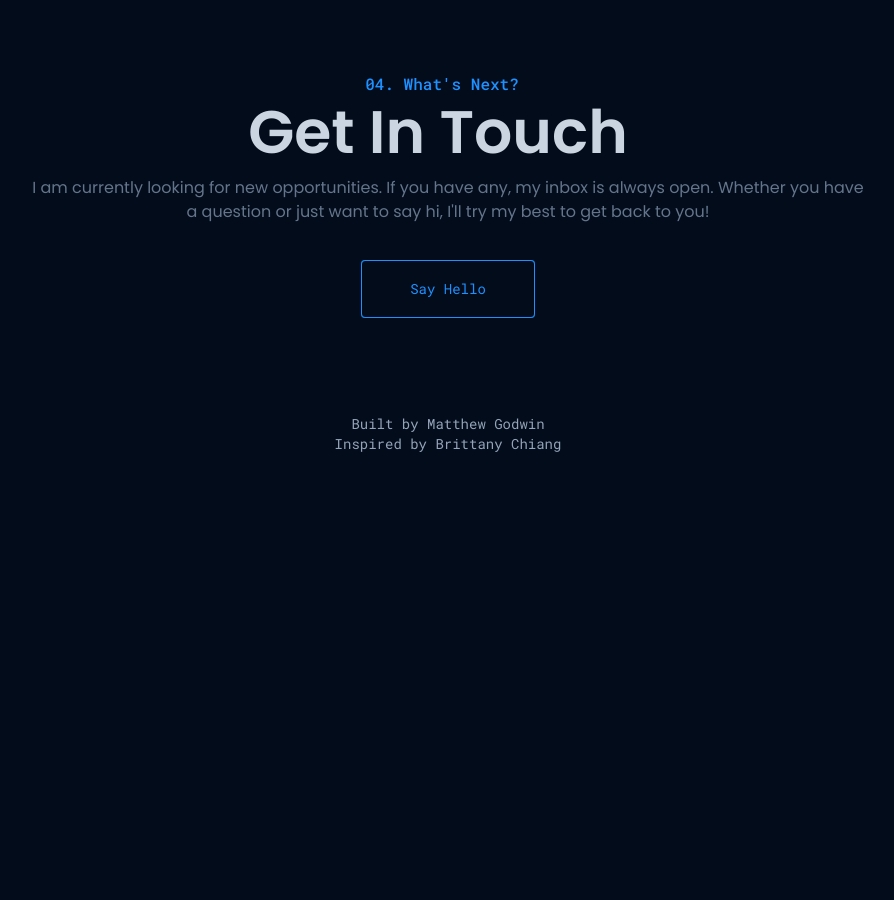
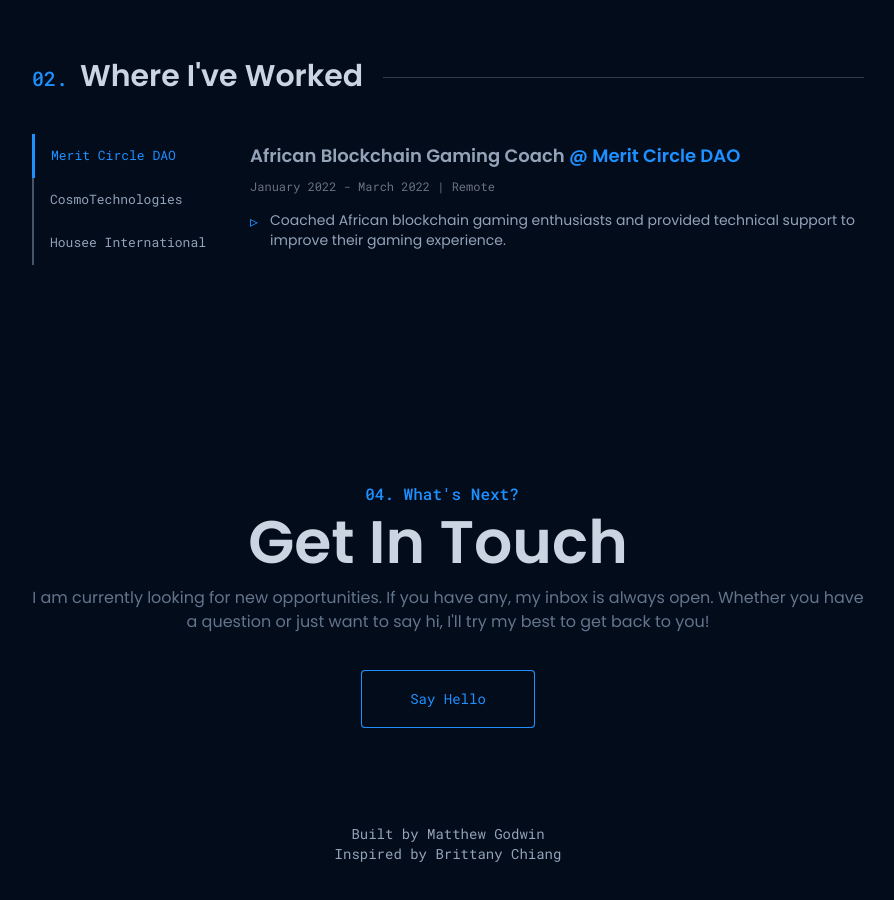
Before and after one commit to godwinmat/my-portfolio, a Next.js app: page / in a window 1280 px wide. Shown: the part 1620-2520 px from the top of the page, without its empty margins (192-1086 px from the left). Before the commit the page ends 2154 px from the top, so only its background shows below. Built offline with nearby package versions, Linux system fonts and the light colour scheme.

Commit message:
worked on the experience section

```diff
--- a/app/components/AboutMe.js
+++ b/app/components/AboutMe.js
@@ -27,7 +27,7 @@ const AboutMe = () => {
     ];
 
     return (
-        <div
+        <section
             id="aboutme"
             className="px-10 sm:px-12 md:px-24 lg:px-36 xl:px-56 min-h-screen container flex flex-col justify-center items-center"
         >
@@ -45,7 +45,7 @@ const AboutMe = () => {
                     </span>
                     About Me
                 </h1>
-                <div className="flex-1 md:w-32 md:flex-initial h-[1px] bg-white/20" />
+                <div className="flex-1 md:w-32  h-[1px] bg-white/20" />
             </motion.div>
             <motion.div className="flex flex-col md:flex-row space-y-9 md:space-y-0 md:space-x-9 items-start my-5">
                 <div className="text-slate-400 text-base w-full md:w-[60%] flex-shrink-0">
@@ -138,7 +138,7 @@ const AboutMe = () => {
                     </div>
                 </motion.div>
             </motion.div>
-        </div>
+        </section>
     );
 };
 
--- /dev/null
+++ b/app/components/Experience.js
@@ -0,0 +1,135 @@
+"use client";
+
+import React, { useState } from "react";
+import { motion } from "framer-motion";
+import { useInView } from "react-intersection-observer";
+import { roboto } from "../utils/fonts";
+
+const Experience = () => {
+    const { inView, ref } = useInView({ triggerOnce: true });
+
+    const experiences = [
+        {
+            title: "African Blockchain Gaming Coach",
+            company: "Merit Circle DAO",
+            location: "Remote",
+            date: "January 2022 - March 2022",
+            roles: [
+                "Coached African blockchain gaming enthusiasts and provided technical support to improve their gaming experience.",
+            ],
+        },
+        {
+            title: "React Developer",
+            company: "CosmoTechnologies",
+            location: "Remote",
+            date: "May 2022 - July 2022",
+            roles: [
+                "Developed and maintained high-quality, responsive web applications using React.",
+            ],
+        },
+        {
+            title: "React Native Developer",
+            company: "Housee International",
+            location: "Remote",
+            date: "July 2022 - Dec 2022",
+            roles: [
+                "Worked on the development of a real estate application for property owners and tenants using React Native.",
+            ],
+        },
+    ];
+
+    const [active, setActive] = useState(0);
+    let activeExperience = experiences[active];
+
+    return (
+        <section
+            id="experience"
+            className="px-10 sm:px-12 md:px-24 lg:px-36 xl:px-56 container flex flex-col justify-center items-center my-20"
+        >
+            <motion.div
+                ref={ref}
+                className="w-full flex items-center"
+                initial={{ opacity: 0, y: 20 }}
+                animate={inView ? { opacity: 1, y: 0 } : { opacity: 0, y: 20 }}
+                transition={{ duration: 0.5, delay: 0 * 0.1 }}
+            >
+                <h1 className="text-2xl font-bold text-sub-resp text-slate-300 pr-5">
+                    <span
+                        className={`${roboto.className} text-primary font-medium text-num-resp pr-3`}
+                    >
+                        02.
+                    </span>
+                    Where I've Worked
+                </h1>
+                <div className="flex-1 md:w-32  h-[1px] bg-white/20" />
+            </motion.div>
+            <motion.div className="w-full flex flex-col sm:flex-row space-x-5 text-slate-400 my-10">
+                <div className="overflow-x-scroll sm:overflow-x-visible">
+                    <ul className="flex flex-row sm:flex-col">
+                        {experiences.map((exp, index) => (
+                            <li
+                                key={index}
+                                className={`${
+                                    roboto.className
+                                } flex-1 cursor-pointer hover:bg-slate-900 hover:text-primary  transition-all duration-300 ${
+                                    active === index ? "text-primary" : ""
+                                }
+                                        ${
+                                            active === index
+                                                ? "border-primary"
+                                                : "border-slate-600"
+                                        }
+                                        ${
+                                            active === index
+                                                ? "border-b-[3px] sm:border-l-[3px] sm:border-b-0"
+                                                : "border-b-2 sm:border-l-2 sm:border-b-0"
+                                        }
+                                    `}
+                                onClick={() => setActive(index)}
+                            >
+                                <p className="text-[13px] px-4 py-3 whitespace-nowrap">
+                                    {exp.company}
+                                </p>
+                            </li>
+                        ))}
+                    </ul>
+                </div>
+                <div className="">
+                    <div className="flex flex-col space-y-4">
+                        <div className="p-2">
+                            <h2 className="text-lg font-semibold">
+                                {activeExperience.title}{" "}
+                                <span className="text-primary ">
+                                    @{" "}
+                                    <span className="hover:underline cursor-pointer">
+                                        {activeExperience.company}
+                                    </span>
+                                </span>
+                            </h2>
+                            <p
+                                className={`${roboto.className} text-xs text-gray-500 pb-4 pt-2`}
+                            >
+                                {activeExperience.date} |{" "}
+                                {activeExperience.location}
+                            </p>
+                            <ul className="">
+                                {activeExperience.roles.map((role, index) => (
+                                    <li className="flex mb-3">
+                                        <span className="text-primary pr-3">
+                                            ▹
+                                        </span>
+                                        <p className="text-sm font-normal">
+                                            {role}
+                                        </p>
+                                    </li>
+                                ))}
+                            </ul>
+                        </div>
+                    </div>
+                </div>
+            </motion.div>
+        </section>
+    );
+};
+
+export default Experience;
--- a/app/components/GetInTouch.js
+++ b/app/components/GetInTouch.js
@@ -12,7 +12,7 @@ const GetInTouch = () => {
     const [ref, inView] = useInView();
 
     return (
-        <div
+        <section
             id="contact"
             className="relative px-10 sm:px-12 md:px-24 lg:px-36 xl:px-56 py-20 flex flex-col items-center container justify-center"
         >
@@ -110,7 +110,7 @@ const GetInTouch = () => {
                     </Link>
                 </motion.p>
             </motion.div>
-        </div>
+        </section>
     );
 };
 export default GetInTouch;
--- a/app/components/Hero.js
+++ b/app/components/Hero.js
@@ -10,7 +10,7 @@ const Hero = () => {
     const [ref, inView] = useInView();
 
     return (
-        <div className="h-screen flex items-center px-10 sm:px-12 md:px-24 lg:px-36 container">
+        <section className="h-screen flex items-center px-10 sm:px-12 md:px-24 lg:px-36 container">
             <div>
                 <motion.p
                     className={`${roboto.className} text-primary text-small-resp py-2`}
@@ -67,7 +67,7 @@ const Hero = () => {
                     <CustomButton>Check out my resume!</CustomButton>
                 </motion.div>
             </div>
-        </div>
+        </section>
     );
 };
 
--- a/app/globals.css
+++ b/app/globals.css
@@ -39,15 +39,16 @@
 }
 
 /* For WebKit-based browsers */
-body::-webkit-scrollbar {
+::-webkit-scrollbar {
     width: 0.7em;
+    height: 0.7em;
 }
 
-body::-webkit-scrollbar-track {
+::-webkit-scrollbar-track {
     background-color: transparent;
 }
 
-body::-webkit-scrollbar-thumb {
+::-webkit-scrollbar-thumb {
     border-radius: 10px;
     background-color: #a8b2d155;
     border: 3px solid #020c1b;
--- a/app/page.js
+++ b/app/page.js
@@ -2,12 +2,14 @@ import Image from "next/image";
 import Hero from "./components/Hero";
 import AboutMe from "./components/AboutMe";
 import GetInTouch from "./components/GetInTouch";
+import Experience from "./components/Experience";
 
 export default function Home() {
     return (
         <main className="absolute top-0 flex flex-col items-center w-full">
             <Hero />
             <AboutMe />
+            <Experience />
             <GetInTouch />
         </main>
     );
```
